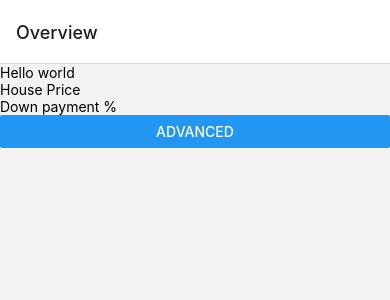
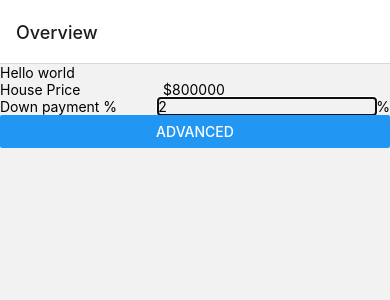
Before and after one commit to montekaka/mortgage-calculator, a React Native app: screen /Home in a window 390 px wide. Shown: the top 300 px of the page. Built offline with nearby package versions, Linux system fonts and the light colour scheme.

Commit message:
adds numeric input component

```diff
--- /dev/null
+++ b/src/components/NumericInputField.js
@@ -0,0 +1,42 @@
+import React from 'react';
+import { StyleSheet, Button, Text, View, TextInput } from 'react-native';
+
+
+const styles = StyleSheet.create({
+  container: {
+    display: 'flex',
+    flexDirection: 'row',
+    justifyContent: 'space-between'
+  },
+  inputField: {
+    display: 'flex',
+    flexDirection: 'row'
+  }
+})
+
+const NumericInputField = (props) => {
+  const {label, value, id, prepend, append, onChangeText} = props;
+
+  return (
+    <View style={styles.container}>
+      <Text>{label}</Text>
+      <View>
+        <View style={styles.inputField}>
+          {prepend ? <Text>{prepend}</Text> : null}
+          <TextInput
+            autoFocus={true}
+            keyboardType="numeric"
+            value={value}
+            onChangeText={(val) => {
+              onChangeText({[id]: val})
+            }}
+          />
+          {append ? <Text>{append}</Text> : null}
+        </View>
+        {props.children}
+      </View>
+    </View>
+  )
+}
+
+export default NumericInputField;
--- a/src/components/index.js
+++ b/src/components/index.js
@@ -0,0 +1,5 @@
+import NumericInputField from './NumericInputField'
+
+export {
+  NumericInputField
+}
--- a/src/jotai/calculatorAtom.js
+++ b/src/jotai/calculatorAtom.js
@@ -1,16 +1,16 @@
 import {atom} from 'jotai'
 
 export const propertyAtom = atom({
-  housePrice: 800000,
-  downPaymentPercentage: 2,
-  interestRate: 2,
-  loadType: 1,
-  rentAmount: 2000,
-  hoaAmount: 0,
-  propertyTax: 1,
-  insuranceAmount: 900,
-  vacancyPercentage: 0,
-  maintenance: 0
+  housePrice: "800000",
+  downPaymentPercentage: "2",
+  interestRate: "2",
+  // loadType: "1",
+  rentAmount: "2000",
+  hoaAmount: "0",
+  propertyTax: "1",
+  insuranceAmount: "900",
+  vacancyPercentage: "0",
+  maintenance: "0"
 })
 
 export const updatePropertyAtom = atom((get) => get(propertyAtom), (_get, set, update) => {
--- a/src/screens/HomeScreen.js
+++ b/src/screens/HomeScreen.js
@@ -2,12 +2,18 @@ import React from 'react';
 import { useAtom } from 'jotai';
 import { StyleSheet, Button, Text, View, ScrollView, TextInput } from 'react-native';
 import {basicInputAtom, updatePropertyAtom} from '../jotai'
-
+import {
+  NumericInputField
+} from '../components'
 
 const HomeScreen = ({ navigation }) => {
 
   const [basicInput] = useAtom(basicInputAtom);
   const [propertyState, updatePropertyState] = useAtom(updatePropertyAtom);
+
+  const handleInputChange = (data) => {
+    updatePropertyState(data)
+  }
 
   return (
     <View>
@@ -16,10 +22,16 @@ const HomeScreen = ({ navigation }) => {
         <View>
           {basicInput.map((item) => {
             const id = item.id ? item.id : "";
-
-            return <View key={item.id} style={{display: 'flex'}}>
-              <Text>{item.label}</Text>
-            </View>
+            const value = propertyState[id];
+            return <NumericInputField
+              key={id}
+              id={id}
+              onChangeText={handleInputChange}
+              value={value}
+              label={item.label}
+              prepend={item.prepend}
+              append={item.append}
+            />
           })}
         </View>
         <Button
```
